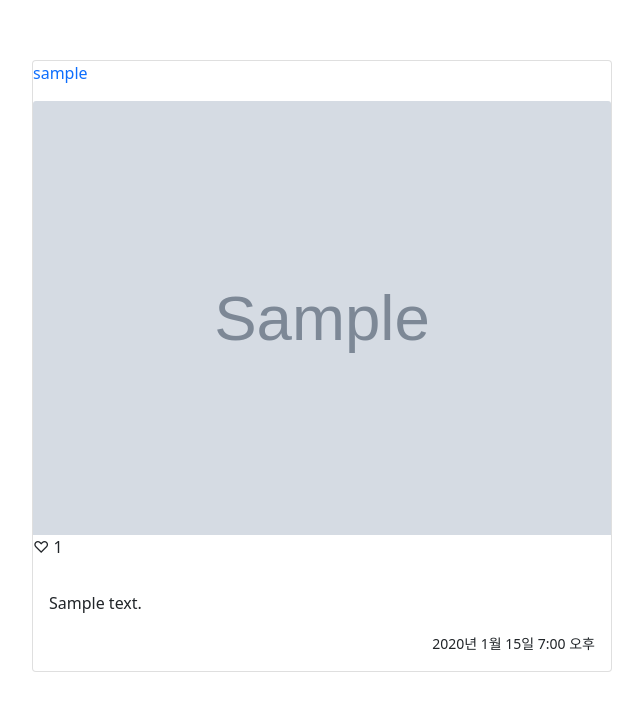
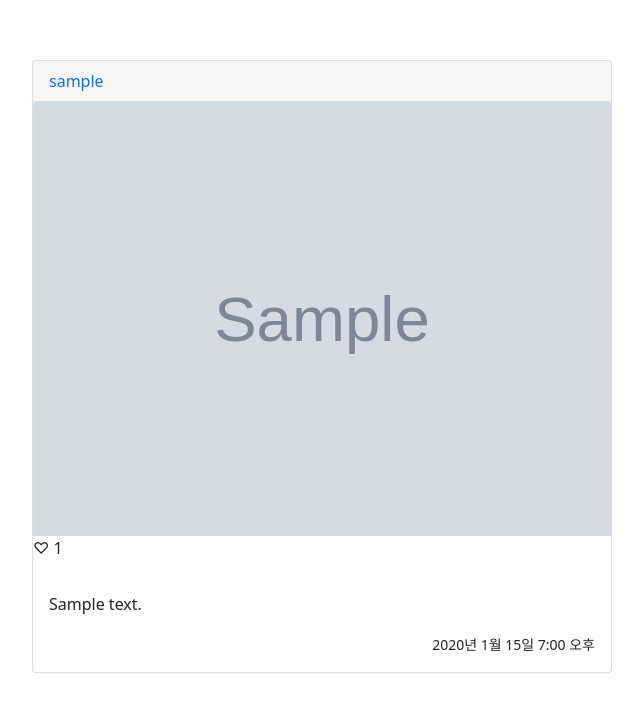
Before and after one commit to choice44/bootsCampStrap, a Django app: page /tweet/ in a window 1280 px wide. Shown: the part 56-768 px from the top of the page, without its empty margins (308-951 px from the left). Run offline with Django 4.2, Linux system fonts and the light colour scheme; tables that the repository leaves empty hold one stand-in row (values such as "Sample post"); grey boxes marked "Sample" are stand-in pictures.

Commit message:
modify style about cards title

```diff
--- a/templates/tweet/home.html
+++ b/templates/tweet/home.html
@@ -26,7 +26,7 @@
         <!--컬럼 본문-->
         {% for tw in all_tweet %}
         <div class="card mb-3">
-                    <p class="card-text">
+                    <p class="card-header">
                         <a href ="{% url 'my_page' tw.user.id %}" style="text-decoration-line: none;">{{ tw.user }}</a>
                     </p>
             <a href='{% url 'detail' tw.id %}'>
--- a/templates/tweet/my_page.html
+++ b/templates/tweet/my_page.html
@@ -60,7 +60,7 @@
             <!--컬럼 본문-->
             {% for my_tw in my_tweet %}
                 <div class="card mb-3">
-                    <p class="card-text">{{ my_tw.user }}</p>
+                    <p class="card-header">{{ my_tw.user }}</p>
                     <a href="{% url 'detail' my_tw.id %}">
                         <img src="/media/{{ my_tw.image.path }}" class="card-img-top" alt="...">
                     </a>
```
